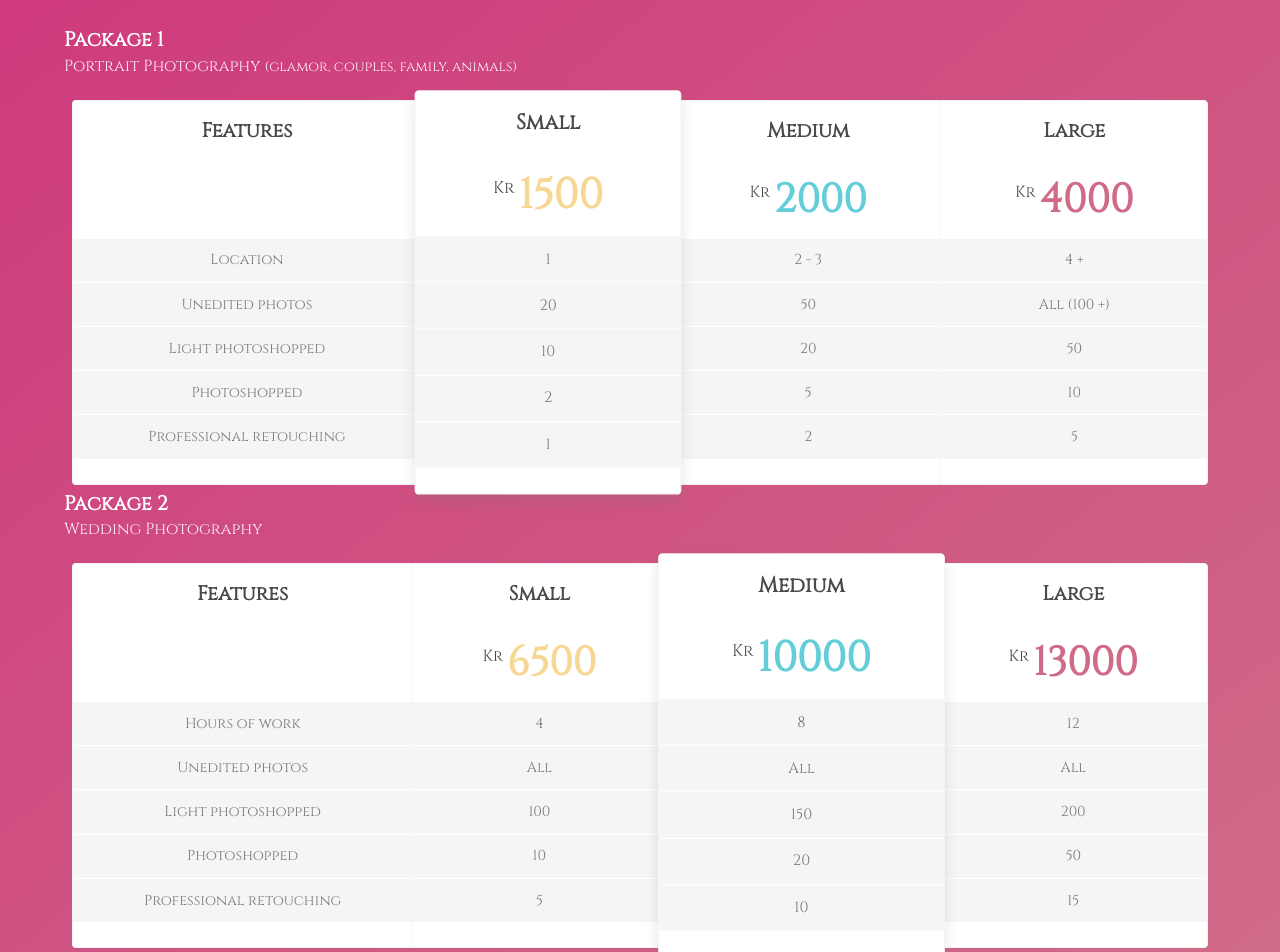
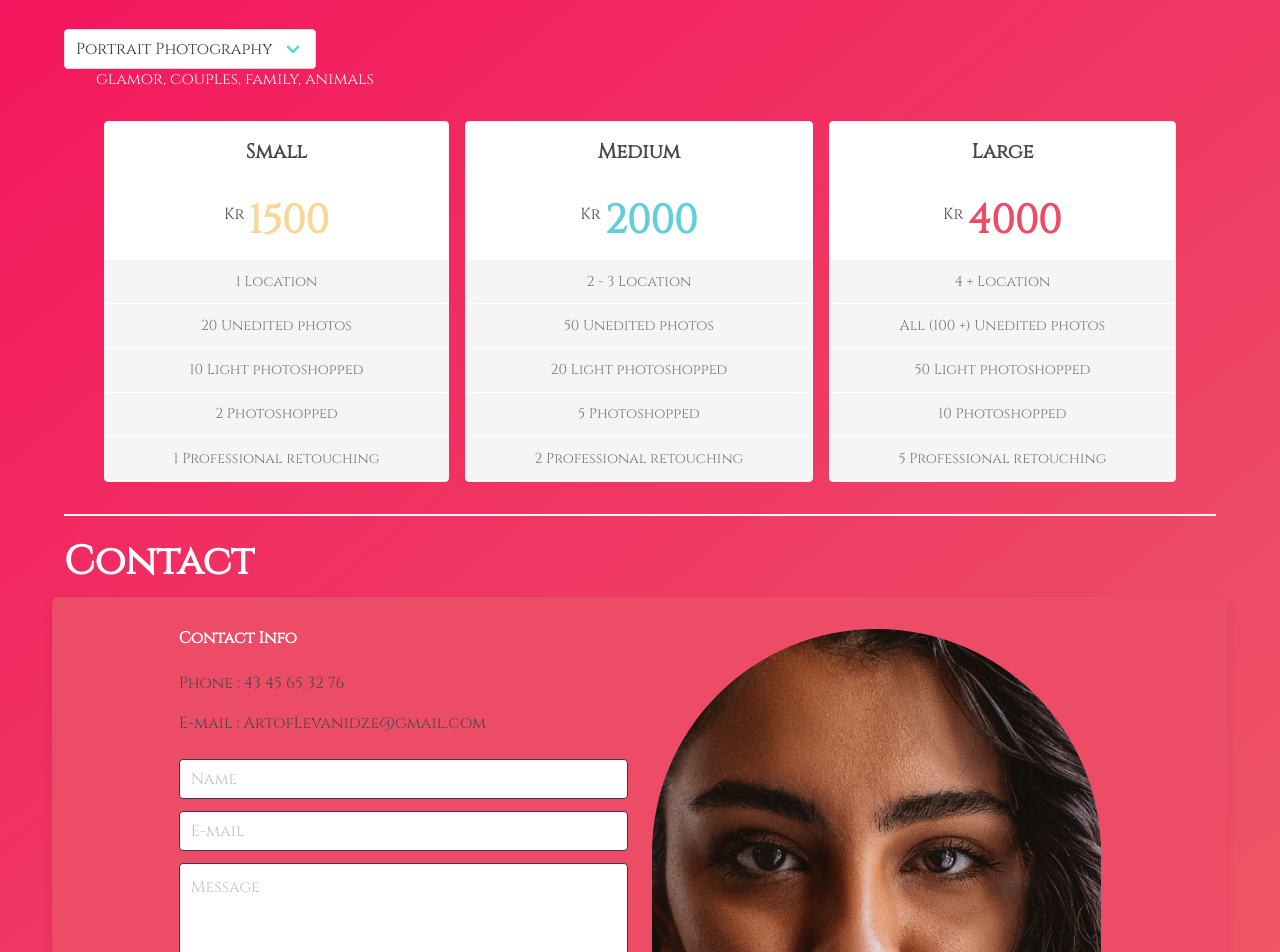
Before and after one commit to GraineFutee/artoflevani, a Next.js app: page /contact in a window 1280 px wide. Shown: the part 140-1092 px from the top of the page. Built offline with nearby package versions, Linux system fonts and the light colour scheme.

Commit message:
ready to deploy

```diff
--- a/components/Footer.jsx
+++ b/components/Footer.jsx
@@ -2,7 +2,11 @@ import React from "react";
 
 export default function Album(props) {
   return (
-    <div className="is-size-5" style={{ margin: "10px" }}>
+    <div
+      className="is-size-5"
+      style={{ margin: "10px" }}
+      style={{ zIndex: "10" }}
+    >
       <a
         className={`has-text-${props.color}`}
         href="https://www.facebook.com/levanidze"
--- /dev/null
+++ b/components/PricingPlan.jsx
@@ -0,0 +1,31 @@
+import React, { useState } from "react";
+
+export default function PricingPlan({ deal }) {
+  const [isActive, switchActive] = useState(false);
+  return (
+    <div
+      className={`pricing-plan ${deal.color} ${isActive && "is-active"}`}
+      onMouseEnter={() => {
+        switchActive(true);
+      }}
+      onMouseLeave={() => {
+        switchActive(false);
+      }}
+    >
+      <div className="plan-header">{deal.name}</div>
+      <div className="plan-price">
+        <span className="plan-price-amount">
+          <span className="plan-price-currency">{deal.currency}</span>
+          {deal.price}
+        </span>
+      </div>
+      <div className="plan-items">
+        {deal.featuresValues.map((value, index) => (
+          <div className="plan-item" key={index}>
+            {value}
+          </div>
+        ))}
+      </div>
+    </div>
+  );
+}
--- /dev/null
+++ b/components/PricingTable.jsx
@@ -0,0 +1,14 @@
+import PricingPlan from "./PricingPlan";
+
+export default function PricingTable(props) {
+  return (
+    <>
+      <p className="subtitle is-6">{props.data.description}</p>
+      <div className="pricing-table">
+        {props.data.deals.map((deal) => (
+          <PricingPlan deal={deal} key={deal.name} />
+        ))}
+      </div>
+    </>
+  );
+}
--- a/pages/contact.js
+++ b/pages/contact.js
@@ -1,248 +1,153 @@
 import Navbar from "../components/Navbar";
+import PricingTable from "../components/PricingTable";
 import Footer from "../components/Footer";
+import { useState } from "react";
 
 export default function Contact() {
+  const [height, setHeight] = useState("2000px");
+  const [pricingTables] = useState([
+    {
+      name: "Portrait Photography",
+      description: "glamor, couples, family, animals",
+      deals: [
+        {
+          name: "Small",
+          color: "is-warning",
+          currency: "Kr",
+          price: "1500",
+          featuresValues: [
+            "1 Location",
+            "20 Unedited photos",
+            "10 Light photoshopped",
+            "2 Photoshopped",
+            "1 Professional retouching",
+          ],
+        },
+        {
+          name: "Medium",
+          color: "is-info",
+          currency: "Kr",
+          price: "2000",
+          featuresValues: [
+            "2 - 3 Location",
+            "50 Unedited photos",
+            "20 Light photoshopped",
+            "5 Photoshopped",
+            "2 Professional retouching",
+          ],
+        },
+        {
+          name: "Large",
+          color: "is-danger",
+          currency: "Kr",
+          price: "4000",
+          featuresValues: [
+            "4 + Location",
+            "All (100 +) Unedited photos",
+            "50 Light photoshopped",
+            "10 Photoshopped",
+            "5 Professional retouching",
+          ],
+        },
+      ],
+    },
+    {
+      name: "Wedding Photography",
+      description:
+        "Taking picture during all the ceremonie according to the deal",
+      deals: [
+        {
+          name: "Small",
+          color: "is-warning",
+          currency: "Kr",
+          price: "6500",
+          featuresValues: [
+            "4 Hours of work",
+            "All Unedited photos",
+            "100 Light photoshopped",
+            "10 Photoshopped",
+            "5 Professional retouching",
+          ],
+        },
+        {
+          name: "Medium",
+          color: "is-info",
+          currency: "Kr",
+          price: "10000",
+          featuresValues: [
+            "8 Hours of work",
+            "All Unedited photos",
+            "150 Light photoshopped",
+            "20 Photoshopped",
+            "10 Professional retouching",
+          ],
+        },
+        {
+          name: "Large",
+          color: "is-danger",
+          currency: "Kr",
+          price: "13000",
+          featuresValues: [
+            "12 Hours of work",
+            "All Unedited photos",
+            "200 Light photoshopped",
+            "50 Photoshopped",
+            "15 Professional retouching",
+          ],
+        },
+      ],
+    },
+  ]);
+  const [activePricingTable, setActivePricingTable] = useState(
+    pricingTables[0]
+  );
+  function switchPricingTable(value) {
+    setHeight("0px");
+    setTimeout(() => {
+      setActivePricingTable(pricingTables[value]);
+      setHeight("2000px");
+    }, 1150);
+  }
   return (
     <>
       <section
         className="hero is-danger is-bold"
-        style={{ boxShadow: "5px 5px 5px 5px #d1ccc0" }}
+        // style={{
+        //   backgroundColor: "#2c3e50",
+        //   backgroundImage: `url(/images/backgrounds/joan-villalon-otG-Gi4ebDo-unsplash.jpg)`,
+        //   backgroundPosition: "center",
+        //   backgroundSize: "cover",
+        //   backgroundRepeat: "no-repeat",
+        //   backgroundAttachment: "fixed",
+        // }}
       >
         <Navbar page="contact" />
         <div className="hero-body">
           <div className="container">
             <h1 className="title is-2">Prices</h1>
             <div className="container">
-              <h2 className="title is-5">Package 1</h2>
-              <p className="subtitle is-6">
-                Portrait Photography{" "}
-                <small>(glamor, couples, family, animals)</small>
-              </p>
-              <div className="pricing-table is-comparative">
-                <div className="pricing-plan is-features">
-                  <div className="plan-header">Features</div>
-                  <div className="plan-price">
-                    <span className="plan-price-amount">&nbsp;</span>
-                  </div>
-                  <div className="plan-items">
-                    <div className="plan-item">Location</div>
-                    <div className="plan-item">Unedited photos</div>
-                    <div className="plan-item">Light photoshopped</div>
-                    <div className="plan-item">Photoshopped</div>
-                    <div className="plan-item">Professional retouching</div>
-                  </div>
-                  <div className="plan-footer"></div>
-                </div>
-
-                <div className="pricing-plan is-warning is-active">
-                  <div className="plan-header">Small</div>
-                  <div className="plan-price">
-                    <span className="plan-price-amount">
-                      <span className="plan-price-currency">Kr</span>1500
-                    </span>
-                  </div>
-                  <div className="plan-items">
-                    <div className="plan-item" data-feature="Location">
-                      1
-                    </div>
-                    <div className="plan-item" data-feature="Unedited photos">
-                      20
-                    </div>
-                    <div
-                      className="plan-item"
-                      data-feature="Light photoshopped"
-                    >
-                      10
-                    </div>
-                    <div className="plan-item" data-feature="Photoshopped">
-                      2
-                    </div>
-                    <div
-                      className="plan-item"
-                      data-feature="Professional retouching"
-                    >
-                      1
-                    </div>
-                  </div>
-                </div>
-
-                <div className="pricing-plan is-info">
-                  <div className="plan-header">Medium</div>
-                  <div className="plan-price">
-                    <span className="plan-price-amount">
-                      <span className="plan-price-currency">Kr</span>2000
-                    </span>
-                  </div>
-                  <div className="plan-items">
-                    <div className="plan-item" data-feature="Location">
-                      2 - 3
-                    </div>
-                    <div className="plan-item" data-feature="Unedited photos">
-                      50
-                    </div>
-                    <div
-                      className="plan-item"
-                      data-feature="Light photoshopped"
-                    >
-                      20
-                    </div>
-                    <div className="plan-item" data-feature="Photoshopped">
-                      5
-                    </div>
-                    <div
-                      className="plan-item"
-                      data-feature="Professional retouching"
-                    >
-                      2
-                    </div>
-                  </div>
-                </div>
-
-                <div className="pricing-plan is-danger">
-                  <div className="plan-header">Large</div>
-                  <div className="plan-price">
-                    <span className="plan-price-amount">
-                      <span className="plan-price-currency">Kr</span>4000
-                    </span>
-                  </div>
-                  <div className="plan-items">
-                    <div className="plan-item" data-feature="Location">
-                      4 +
-                    </div>
-                    <div className="plan-item" data-feature="Unedited photos">
-                      All (100 +)
-                    </div>
-                    <div
-                      className="plan-item"
-                      data-feature="Light photoshopped"
-                    >
-                      50
-                    </div>
-                    <div className="plan-item" data-feature="Photoshopped">
-                      10
-                    </div>
-                    <div
-                      className="plan-item"
-                      data-feature="Professional retouching"
-                    >
-                      5
-                    </div>
-                  </div>
-                </div>
+              <div className="select">
+                <select
+                  onChange={(event) => {
+                    switchPricingTable(event.target.value);
+                  }}
+                >
+                  {pricingTables.map((pricingTable, index) => (
+                    <option value={`${index}`} key={index}>
+                      {pricingTable.name}
+                    </option>
+                  ))}
+                </select>
               </div>
-              <h2 className="title is-5">Package 2</h2>
-              <p className="subtitle is-6">Wedding Photography</p>
-              <div className="pricing-table is-comparative">
-                <div className="pricing-plan is-features">
-                  <div className="plan-header">Features</div>
-                  <div className="plan-price">
-                    <span className="plan-price-amount">&nbsp;</span>
-                  </div>
-                  <div className="plan-items">
-                    <div className="plan-item">Hours of work</div>
-                    <div className="plan-item">Unedited photos</div>
-                    <div className="plan-item">Light photoshopped</div>
-                    <div className="plan-item">Photoshopped</div>
-                    <div className="plan-item">Professional retouching</div>
-                  </div>
-                  <div className="plan-footer"></div>
-                </div>
-
-                <div className="pricing-plan is-warning">
-                  <div className="plan-header">Small</div>
-                  <div className="plan-price">
-                    <span className="plan-price-amount">
-                      <span className="plan-price-currency">Kr</span>6500
-                    </span>
-                  </div>
-                  <div className="plan-items">
-                    <div className="plan-item" data-feature="Location">
-                      4
-                    </div>
-                    <div className="plan-item" data-feature="Unedited photos">
-                      All
-                    </div>
-                    <div
-                      className="plan-item"
-                      data-feature="Light photoshopped"
-                    >
-                      100
-                    </div>
-                    <div className="plan-item" data-feature="Photoshopped">
-                      10
-                    </div>
-                    <div
-                      className="plan-item"
-                      data-feature="Professional retouching"
-                    >
-                      5
-                    </div>
-                  </div>
-                </div>
-
-                <div className="pricing-plan is-info is-active">
-                  <div className="plan-header">Medium</div>
-                  <div className="plan-price">
-                    <span className="plan-price-amount">
-                      <span className="plan-price-currency">Kr</span>10000
-                    </span>
-                  </div>
-                  <div className="plan-items">
-                    <div className="plan-item" data-feature="Location">
-                      8
-                    </div>
-                    <div className="plan-item" data-feature="Unedited photos">
-                      All
-                    </div>
-                    <div
-                      className="plan-item"
-                      data-feature="Light photoshopped"
-                    >
-                      150
-                    </div>
-                    <div className="plan-item" data-feature="Photoshopped">
-                      20
-                    </div>
-                    <div
-                      className="plan-item"
-                      data-feature="Professional retouching"
-                    >
-                      10
-                    </div>
-                  </div>
-                </div>
-
-                <div className="pricing-plan is-danger">
-                  <div className="plan-header">Large</div>
-                  <div className="plan-price">
-                    <span className="plan-price-amount">
-                      <span className="plan-price-currency">Kr</span>13000
-                    </span>
-                  </div>
-                  <div className="plan-items">
-                    <div className="plan-item" data-feature="Location">
-                      12
-                    </div>
-                    <div className="plan-item" data-feature="Unedited photos">
-                      All
-                    </div>
-                    <div
-                      className="plan-item"
-                      data-feature="Light photoshopped"
-                    >
-                      200
-                    </div>
-                    <div className="plan-item" data-feature="Photoshopped">
-                      50
-                    </div>
-                    <div
-                      className="plan-item"
-                      data-feature="Professional retouching"
-                    >
-                      15
-                    </div>
-                  </div>
-                </div>
+              <div
+                className="container is-fluid"
+                style={{
+                  overflow: "hidden",
+                  maxHeight: height,
+                  transition: "max-height 1.15s ease-in-out",
+                }}
+              >
+                <PricingTable data={activePricingTable} />
               </div>
             </div>
             <hr />
--- a/src/sass/mystyles.scss
+++ b/src/sass/mystyles.scss
@@ -7,7 +7,7 @@
 // Set your brand colors
 $green: #778beb;
 $yellow: #f7d794;
-$red: #cf6a87;
+$red: #ed4c67;
 $blue: #63cdda;
 $dark: #303952;
 
```
Also changed, not shown: components/Navbar.jsx (+6 -1 lines), pages/gallery/[album].js (+5 -2 lines), pages/index.js (+40 -9 lines), src/css/main.css, 2 other files (tests, documents, lock files or other folders).
